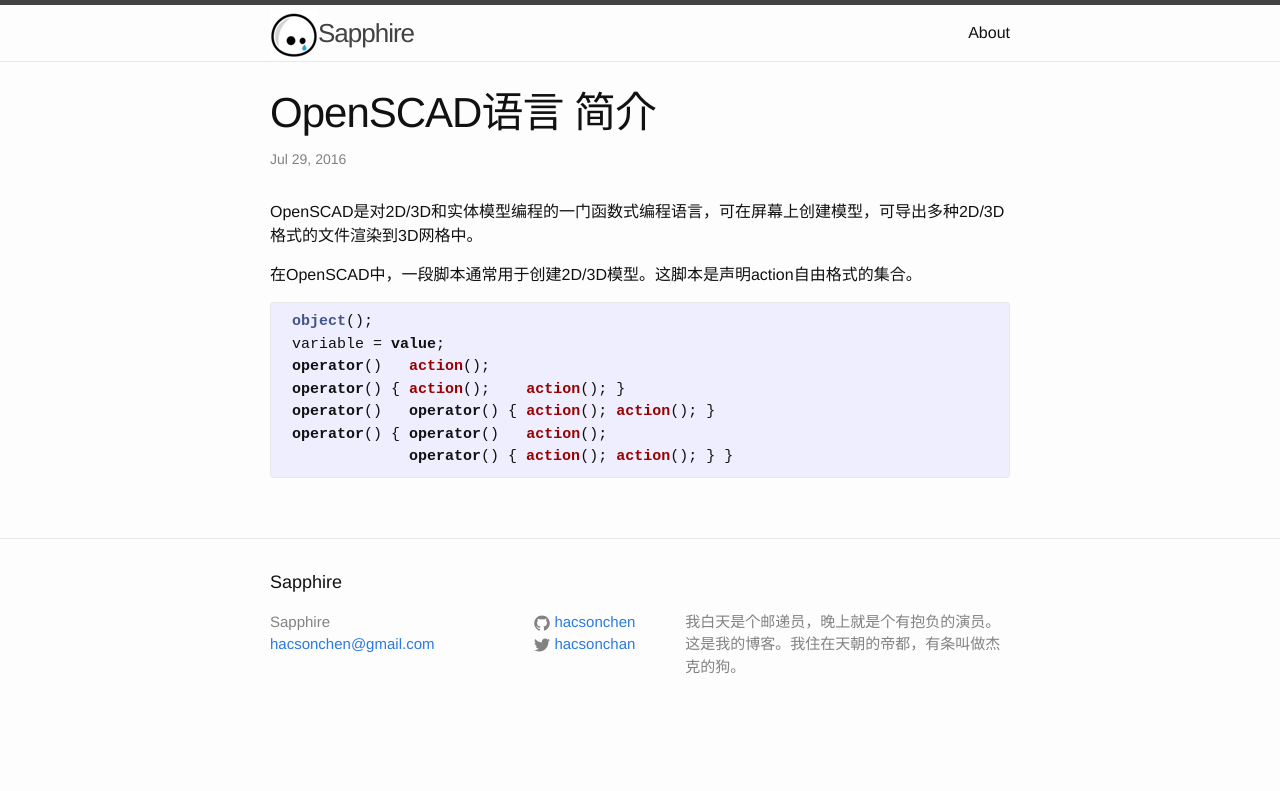
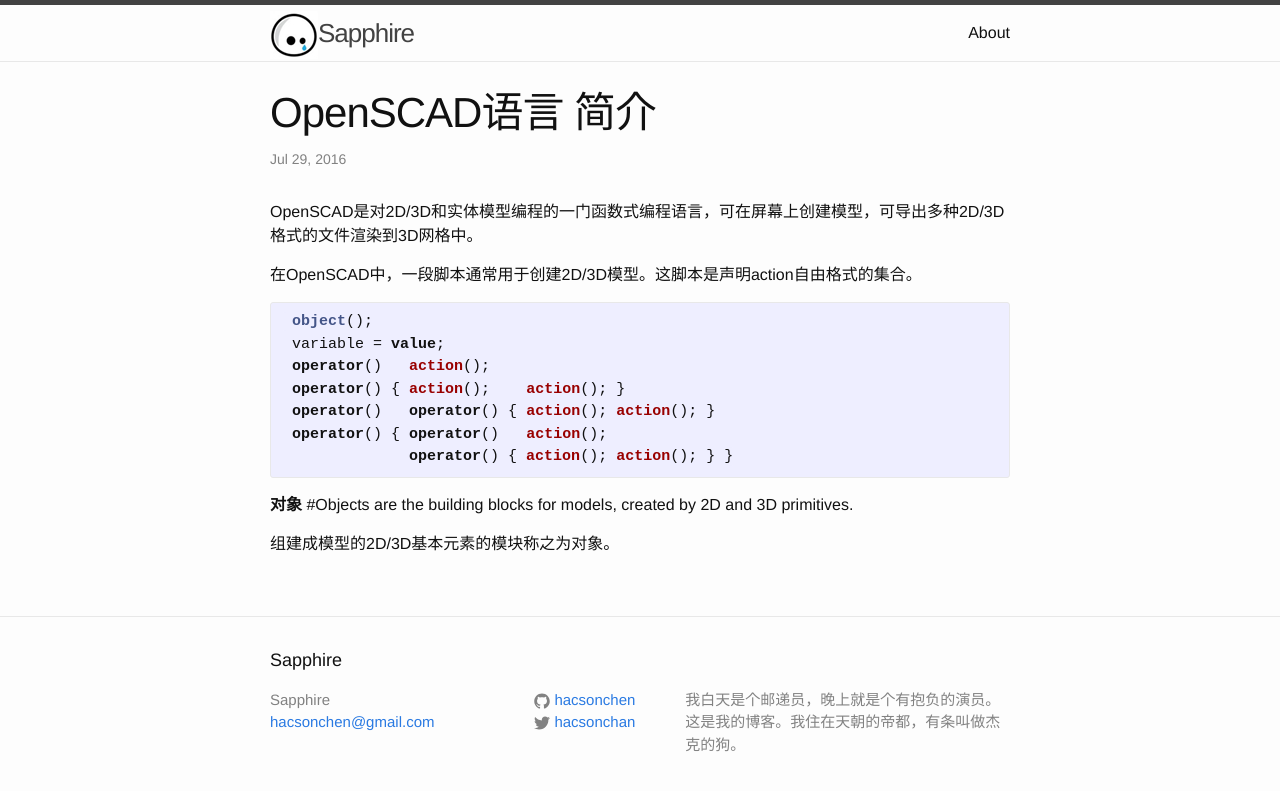
Before and after one commit to hacsonchen/hacsonchen.github.io, a Jekyll site: the page built from _posts/2016-07-29-The-OpenSCAD-Language-Introduction.markdown, in a window 1280 px wide. Shown: the top 791 px of the page. Built offline with Jekyll 4.4.1, drawn with Linux system fonts in a browser that asks for light colours; comment, search, counter and statistics services are not loaded.

Commit message:
Update 2016-07-29-The-OpenSCAD-Language-Introduction.markdown

```diff
--- a/_posts/2016-07-29-The-OpenSCAD-Language-Introduction.markdown
+++ b/_posts/2016-07-29-The-OpenSCAD-Language-Introduction.markdown
@@ -18,5 +18,9 @@
               operator() { action(); action(); } }
 {% endhighlight %}
 
+**对象**
+#Objects are the building blocks for models, created by 2D and 3D primitives.
+
+组建成模型的2D/3D基本元素的模块称之为对象。
 
 [opscad-lang]: https://en.wikibooks.org/wiki/OpenSCAD_User_Manual/The_OpenSCAD_Language
```
